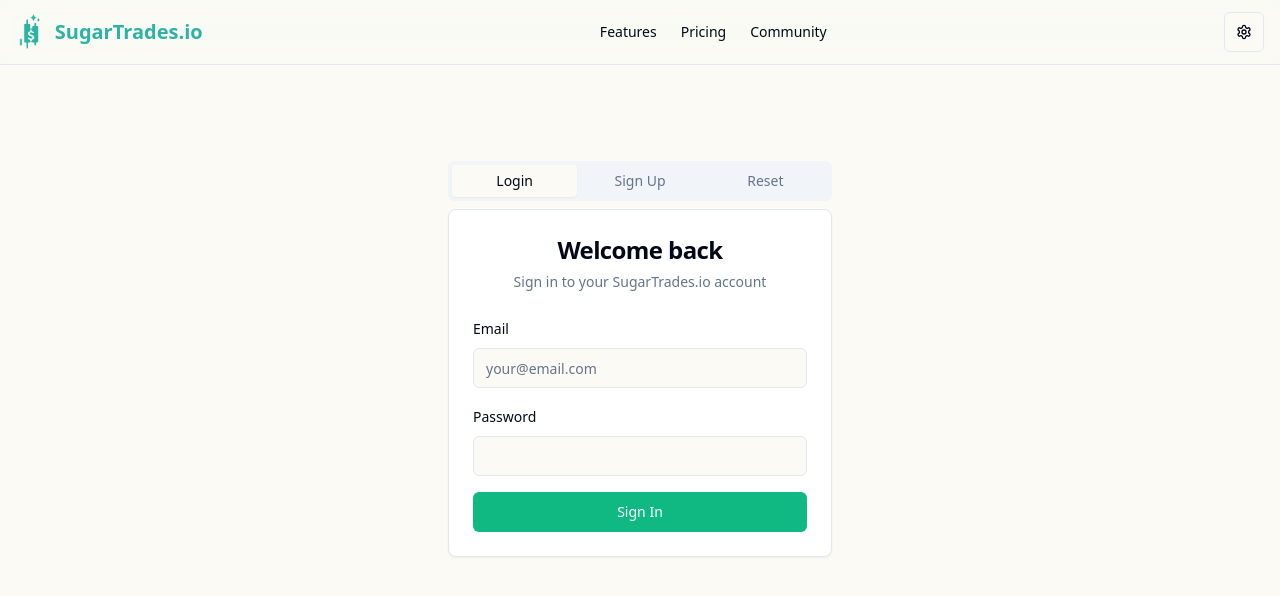
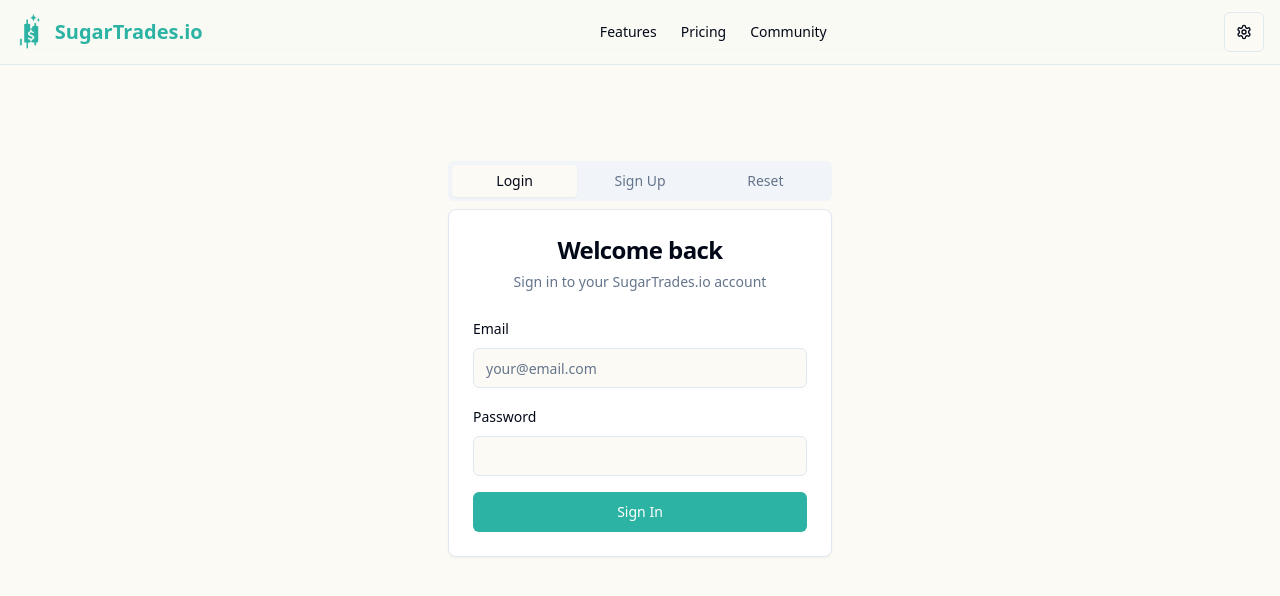
Before and after one commit to sugartrades/sugar-flow-academy, a React (Vite) app: page /auth in a window 1280 px wide. Shown: the top 596 px of the page. Built offline with nearby package versions, Linux system fonts and the light colour scheme.

Commit message:
Fix: Match button color on auth page
Updated the button color on the auth page to match the site's primary color.

```diff
--- a/src/pages/Auth.tsx
+++ b/src/pages/Auth.tsx
@@ -166,7 +166,7 @@ export default function Auth() {
                     />
                   </div>
 
-                  <Button type="submit" className="w-full bg-emerald-500 hover:bg-emerald-600" disabled={loading}>
+                  <Button type="submit" className="w-full" disabled={loading}>
                     {loading ? 'Signing in...' : 'Sign In'}
                   </Button>
                 </form>
@@ -228,7 +228,7 @@ export default function Auth() {
                     />
                   </div>
 
-                  <Button type="submit" className="w-full bg-emerald-500 hover:bg-emerald-600" disabled={loading}>
+                  <Button type="submit" className="w-full" disabled={loading}>
                     {loading ? 'Creating account...' : 'Create Account'}
                   </Button>
                 </form>
@@ -258,7 +258,7 @@ export default function Auth() {
                     />
                   </div>
 
-                  <Button type="submit" className="w-full bg-emerald-500 hover:bg-emerald-600" disabled={loading}>
+                  <Button type="submit" className="w-full" disabled={loading}>
                     {loading ? 'Sending...' : 'Send Reset Email'}
                   </Button>
                 </form>
```
